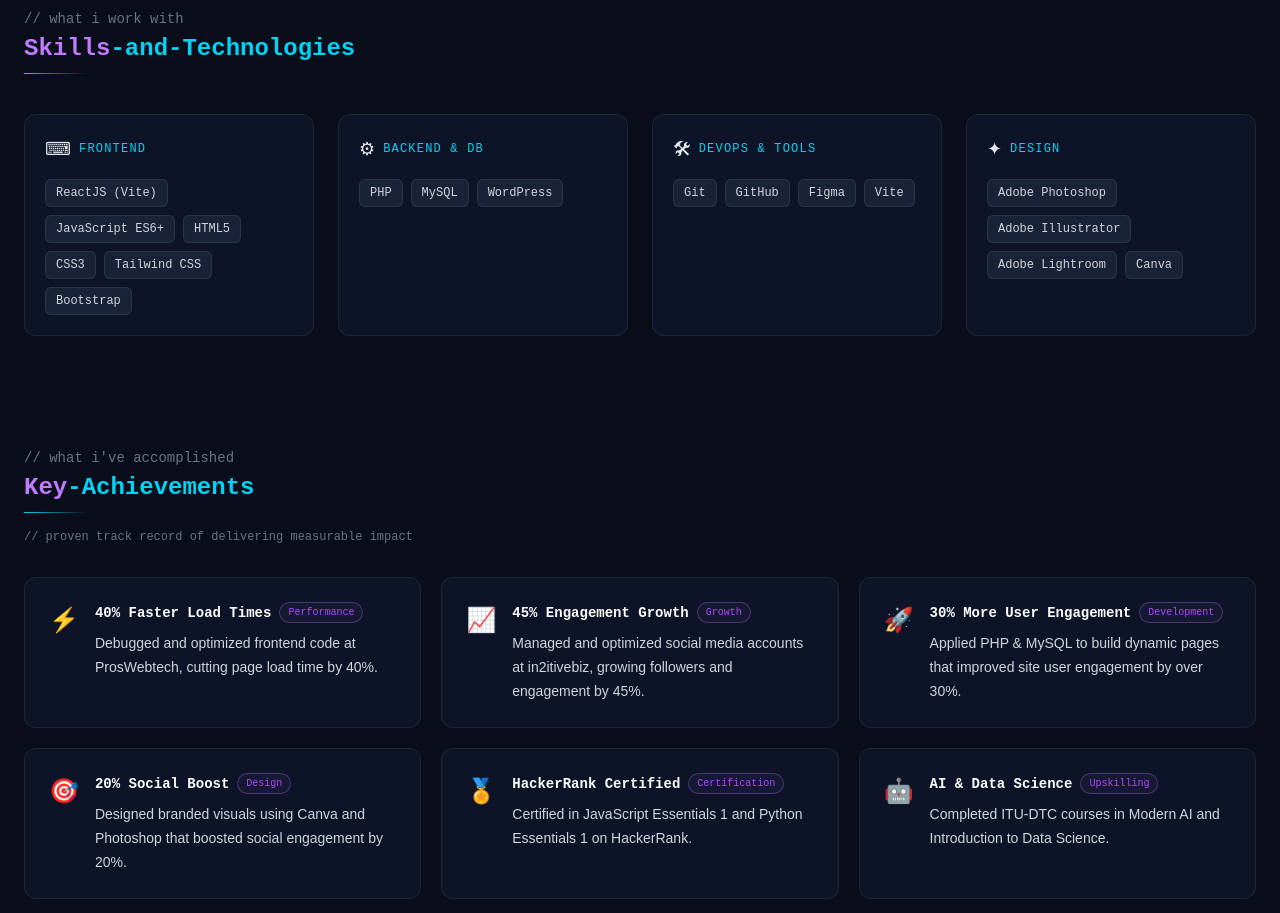
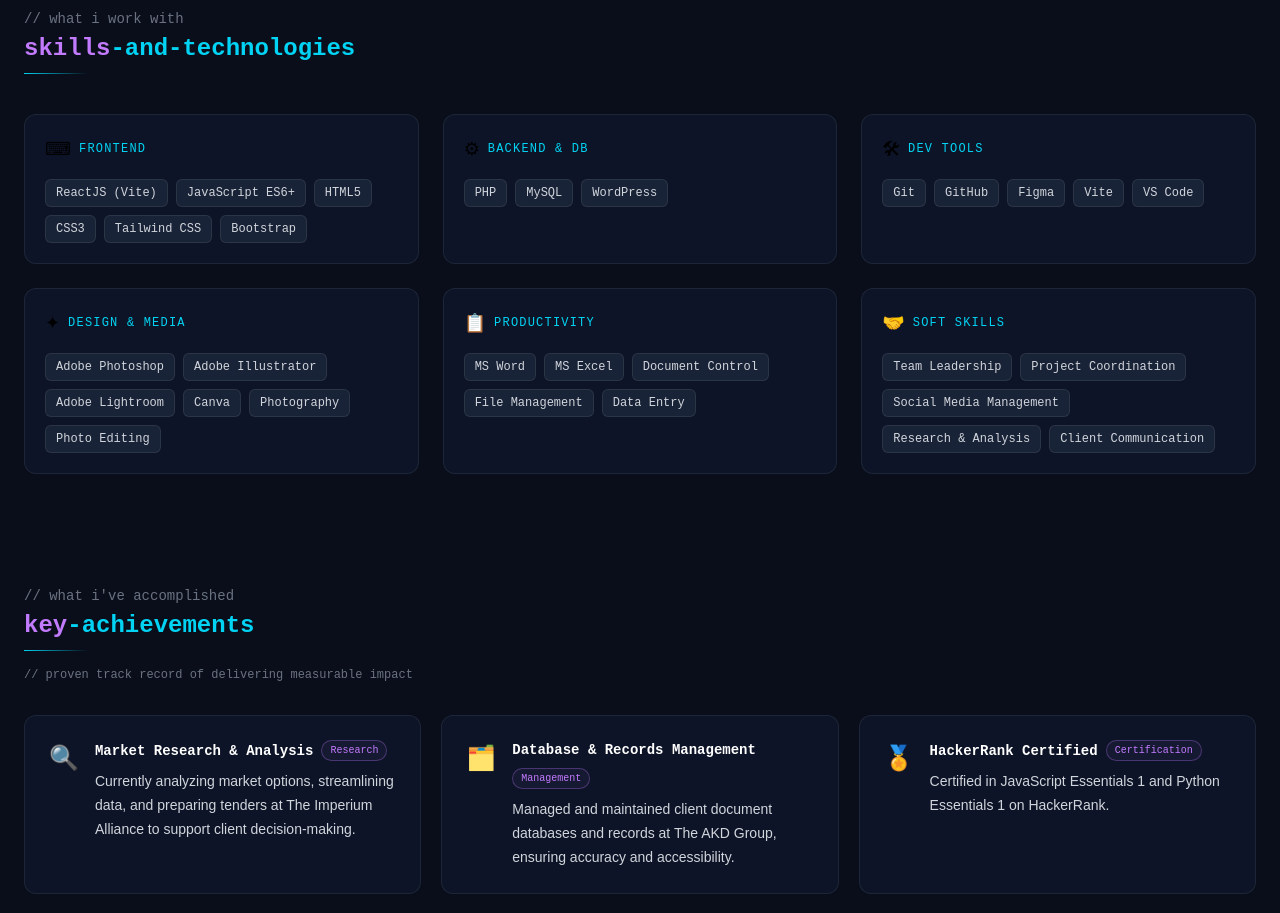
Before and after one commit to Nouman-Ahmed-Khan/my-portfolio, a React (Vite) app: page / in a window 1280 px wide. Shown: the part 1860-2773 px from the top of the page. Built offline with nearby package versions, Linux system fonts and the light colour scheme.

Commit message:
Website updated with tools-section and key achievements and is now completed

```diff
--- a/src/components/layout/Navbar.jsx
+++ b/src/components/layout/Navbar.jsx
@@ -20,7 +20,10 @@ const Navbar = () => {
       if (!el) return;
       const observer = new IntersectionObserver(
         ([entry]) => { if (entry.isIntersecting) setActiveSection(id); },
-        { threshold: 0.5 }
+        {
+          threshold: 0,
+          rootMargin: '-10% 0px -80% 0px',
+        }
       );
       observer.observe(el);
       observers.push(observer);
--- a/src/components/sections/AboutMe.jsx
+++ b/src/components/sections/AboutMe.jsx
@@ -6,6 +6,15 @@ import { useTheme } from '../../context/ThemeContext';
 
 const experiences = [
   {
+    company: 'ProsWebtech',
+    role: 'Junior Frontend Web Developer',
+    duration: 'Oct 2021 – Sep 2022',
+    type: 'On-site · Full-time',
+    color: 'cyan',
+    initial: 'P',
+    desc: 'Developed responsive, visually appealing websites from scratch. Debugged and optimized frontend code, reducing page load time by 40%. Applied PHP & MySQL to build dynamic, data-driven pages, improving user engagement by 30%.',
+  },
+  {
     company: 'in2itivebiz',
     role: 'Virtual Assistant',
     duration: 'Dec 2022 – Jan 2023',
@@ -13,15 +22,6 @@ const experiences = [
     color: 'purple',
     initial: 'i',
     desc: 'Conducted quality checks on deliverables, reducing content errors and improving brand consistency. Designed branded visuals using Canva and Photoshop. Managed social media accounts, leading to a 45% increase in followers and engagement.',
-  },
-  {
-    company: 'ProsWebtech',
-    role: 'Junior Frontend Web Developer',
-    duration: 'Oct 2021 – Sep 2022',
-    type: 'On-site · Full-time',
-    color: 'cyan',
-    initial: 'P',
-    desc: 'Developed responsive, visually appealing websites from scratch. Debugged and optimized frontend code, reducing page load time by 40%. Applied PHP & MySQL to build dynamic, data-driven pages, improving user engagement by 30%.',
   },
   {
     company: 'Develop Me This',
@@ -46,29 +46,63 @@ const skillGroups = [
     skills: ['PHP', 'MySQL', 'WordPress'],
   },
   {
-    category: 'DevOps & Tools',
+    category: 'Dev Tools',
     icon: '🛠',
-    skills: ['Git', 'GitHub', 'Figma', 'Vite'],
+    skills: ['Git', 'GitHub', 'Figma', 'Vite', 'VS Code'],
   },
   {
-    category: 'Design',
+    category: 'Design & Media',
     icon: '✦',
-    skills: ['Adobe Photoshop', 'Adobe Illustrator', 'Adobe Lightroom', 'Canva'],
+    skills: ['Adobe Photoshop', 'Adobe Illustrator', 'Adobe Lightroom', 'Canva', 'Photography', 'Photo Editing'],
+  },
+  {
+    category: 'Productivity',
+    icon: '📋',
+    skills: ['MS Word', 'MS Excel', 'Document Control', 'File Management', 'Data Entry'],
+  },
+  {
+    category: 'Soft Skills',
+    icon: '🤝',
+    skills: ['Team Leadership', 'Project Coordination', 'Social Media Management', 'Research & Analysis', 'Client Communication'],
   },
 ];
 
 const achievements = [
   {
-    icon: '⚡',
-    title: '40% Faster Load Times',
-    desc: 'Debugged and optimized frontend code at ProsWebtech, cutting page load time by 40%.',
-    tag: 'Performance',
+    icon: '🔍',
+    title: 'Market Research & Analysis',
+    desc: 'Currently analyzing market options, streamlining data, and preparing tenders at The Imperium Alliance to support client decision-making.',
+    tag: 'Research',
+  },
+  {
+    icon: '🗂️',
+    title: 'Database & Records Management',
+    desc: 'Managed and maintained client document databases and records at The AKD Group, ensuring accuracy and accessibility.',
+    tag: 'Management',
+  },
+  {
+    icon: '🏅',
+    title: 'HackerRank Certified',
+    desc: 'Certified in JavaScript Essentials 1 and Python Essentials 1 on HackerRank.',
+    tag: 'Certification',
+  },
+  {
+    icon: '🤖',
+    title: 'AI & Data Science',
+    desc: 'Completed ITU-DTC courses in Modern AI and Introduction to Data Science.',
+    tag: 'Upskilling',
   },
   {
     icon: '📈',
     title: '45% Engagement Growth',
     desc: 'Managed and optimized social media accounts at in2itivebiz, growing followers and engagement by 45%.',
     tag: 'Growth',
+  },
+  {
+    icon: '⚡',
+    title: '40% Faster Load Times',
+    desc: 'Debugged and optimized frontend code at ProsWebtech, cutting page load time by 40%.',
+    tag: 'Performance',
   },
   {
     icon: '🚀',
@@ -81,18 +115,6 @@ const achievements = [
     title: '20% Social Boost',
     desc: 'Designed branded visuals using Canva and Photoshop that boosted social engagement by 20%.',
     tag: 'Design',
-  },
-  {
-    icon: '🏅',
-    title: 'HackerRank Certified',
-    desc: 'Certified in JavaScript Essentials 1 and Python Essentials 1 on HackerRank.',
-    tag: 'Certification',
-  },
-  {
-    icon: '🤖',
-    title: 'AI & Data Science',
-    desc: 'Completed ITU-DTC courses in Modern AI and Introduction to Data Science.',
-    tag: 'Upskilling',
   },
 ];
 
@@ -149,7 +171,7 @@ const AboutMe = () => {
   }, [expandedExp]);
 
   return (
-    <section id="_about-me" ref={sectionRef} className="relative z-10 px-6 pt-24">
+    <section id="_about-me" ref={sectionRef} className="relative z-10 px-6 py-24">
       <div className="max-w-7xl mx-auto space-y-28">
 
         {/* ── ABOUT ME BIO ── */}
@@ -240,10 +262,10 @@ const AboutMe = () => {
                   </p>
 
                   <div className="flex items-center justify-between mt-4 pt-4 border-t border-gray-700/40">
-                    <span className="font-mono text-[12px] text-gray-400">📍 {exp.type}</span>
+                    <span className="font-mono text-[12px] text-gray-500">📍 {exp.type}</span>
                     <button
                       onClick={() => setExpandedExp(isOpen ? null : i)}
-                      className={`font-mono text-[12px] ${c.text} hover:underline transition-colors cursor-pointer`}
+                      className={`font-mono text-[12px] ${c.text} hover:underline transition-colors`}
                     >
                       {isOpen ? 'Show Less ↑' : 'View Details →'}
                     </button>
@@ -256,15 +278,15 @@ const AboutMe = () => {
 
         {/* ── SKILLS & TECHNOLOGIES ── */}
         <div>
-          <SectionLabel comment="// what i work with" title="Skills-and-Technologies" isDark={isDark} />
-          <div className="grid grid-cols-1 sm:grid-cols-2 lg:grid-cols-4 gap-6">
+          <SectionLabel comment="// what i work with" title="skills-and-technologies" isDark={isDark} />
+          <div className="grid grid-cols-1 sm:grid-cols-2 lg:grid-cols-3 gap-6">
             {skillGroups.map((group, i) => (
               <div
                 key={i}
                 className="bg-slate-900/80 border border-gray-700/40 hover:border-cyan-400/30 rounded-xl p-5 backdrop-blur-sm transition-colors duration-300 group"
               >
                 <div className="flex items-center gap-2 mb-4">
-                  <span className="text-lg text-gray-200">{group.icon}</span>
+                  <span className="text-lg text-whitegit">{group.icon}</span>
                   <p className="font-mono text-xs text-cyan-400 uppercase tracking-widest">{group.category}</p>
                 </div>
                 <div className="flex flex-wrap gap-2">
@@ -284,7 +306,7 @@ const AboutMe = () => {
 
         {/* ── KEY ACHIEVEMENTS ── */}
         <div>
-          <SectionLabel comment="// what i've accomplished" title="Key-Achievements" isDark={isDark} />
+          <SectionLabel comment="// what i've accomplished" title="key-achievements" isDark={isDark} />
           <p className={`font-mono text-xs -mt-6 mb-8 ${isDark ? 'text-gray-500' : 'text-slate-400'}`}>// proven track record of delivering measurable impact</p>
           <div className="grid grid-cols-1 sm:grid-cols-2 lg:grid-cols-3 gap-5">
             {achievements.map((ach, i) => (
@@ -305,7 +327,7 @@ const AboutMe = () => {
                   <div className="space-y-2">
                     <div className="flex items-center gap-2 flex-wrap">
                       <h4 className="font-mono text-sm font-bold text-white group-hover:text-cyan-400 transition-colors">{ach.title}</h4>
-                      <span className="font-mono text-[10px] px-2 py-0.5 rounded-full border border-purple-400/30 text-purple-500 bg-purple-400/5">{ach.tag}</span>
+                      <span className="font-mono text-[10px] px-2 py-0.5 rounded-full border border-purple-400/30 text-purple-400 bg-purple-400/5">{ach.tag}</span>
                     </div>
                     <p className="text-sm text-gray-300 leading-6">{ach.desc}</p>
                   </div>
```
